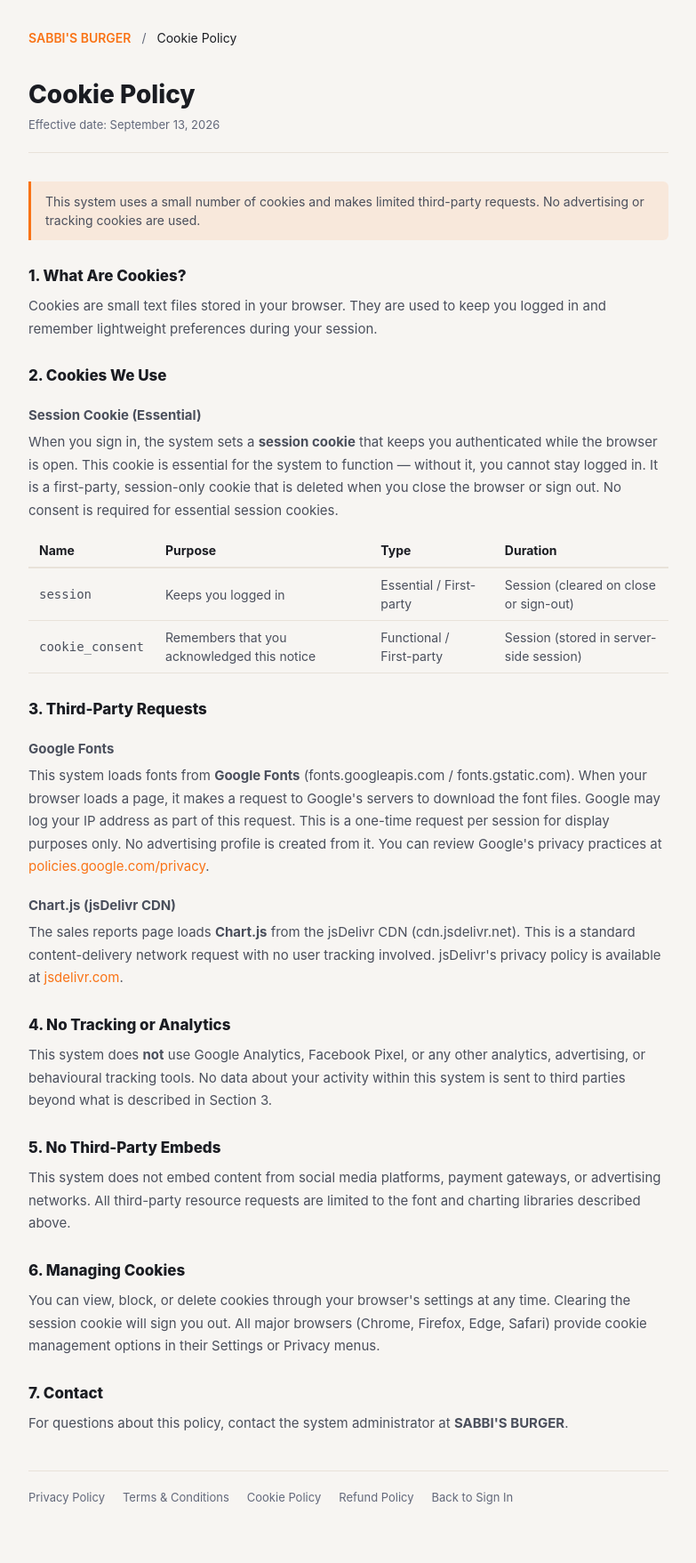
After one commit to Jerwinnnn/pos_sb, a Flask app: page /cookie-policy in a window 1280 px wide. The commit adds this page. Shown: the whole page at 89% size, without its empty margins (248-1031 px from the left). Run offline with Flask 3, Linux system fonts and the light colour scheme.

Commit message:
Added Compliance and Accessibility review

```diff
--- a/app.py
+++ b/app.py
@@ -546,6 +546,34 @@ def save_settings_route():
     flash('Settings saved! Refresh the page to see changes.', 'success')
     return redirect(url_for('settings_page'))
 
+# ── Legal / Policy pages ─────────────────────────────────
+
+@app.route('/privacy-policy')
+def privacy_policy():
+    partial = request.args.get('partial') == '1'
+    return render_template('legal/privacy_policy.html', partial=partial)
+
+@app.route('/terms')
+def terms():
+    partial = request.args.get('partial') == '1'
+    return render_template('legal/terms.html', partial=partial)
+
+@app.route('/cookie-policy')
+def cookie_policy():
+    partial = request.args.get('partial') == '1'
+    return render_template('legal/cookie_policy.html', partial=partial)
+
+@app.route('/refund-policy')
+def refund_policy():
+    partial = request.args.get('partial') == '1'
+    return render_template('legal/refund_policy.html', partial=partial)
+
+@app.route('/cookie-consent', methods=['POST'])
+def cookie_consent():
+    """Mark cookie notice as acknowledged (stores flag in session)."""
+    session['cookie_consent'] = True
+    return ('', 204)
+
 # ── Errors ────────────────────────────────────────────────
 
 @app.errorhandler(403)
--- a/settings.json
+++ b/settings.json
@@ -4,7 +4,7 @@
   "currency_symbol": "₱",
   "theme_color": "#F97316",
   "theme_preset": "orange",
-  "font": "nunito",
+  "font": "poppins",
   "logo_emoji": "🌮",
   "receipt_footer": "Thank you for your purchase!"
 }
--- a/static/css/base.css
+++ b/static/css/base.css
@@ -35,7 +35,7 @@
   /* Text on light */
   --text-dark: #1a1c22;
   --text-dark-2: #4a4f5c;
-  --text-dark-3: #8a8f9c;
+  --text-dark-3: #62687a; /* darkened from #8a8f9c for WCAG AA 4.5:1 on white */
 
   /* Text on dark */
   --text-light: #f0f2f8;
--- /dev/null
+++ b/static/js/policy_modal.js
@@ -0,0 +1,65 @@
+(function () {
+  function buildModal() {
+    if (document.getElementById('policy-modal')) return;
+    var wrap = document.createElement('div');
+    wrap.innerHTML =
+      '<div id="policy-modal" role="dialog" aria-modal="true" aria-labelledby="policy-modal-title"' +
+      '     style="display:none;position:fixed;inset:0;background:rgba(0,0,0,.55);z-index:10000;overflow-y:auto;padding:1.5rem">' +
+      '  <div style="background:#fff;border-radius:14px;width:100%;max-width:720px;margin:2rem auto;' +
+      '              box-shadow:0 20px 60px rgba(0,0,0,.3);overflow:hidden">' +
+      '    <div style="display:flex;align-items:center;justify-content:space-between;' +
+      '                padding:.875rem 1.25rem;border-bottom:1.5px solid #e8e2d9;' +
+      '                position:sticky;top:0;background:#fff;z-index:1">' +
+      '      <strong id="policy-modal-title" style="font-size:1rem;color:#1a1c22"></strong>' +
+      '      <button id="policy-modal-close" onclick="closePolicyModal()" aria-label="Close dialog"' +
+      '              style="background:none;border:none;cursor:pointer;font-size:1.125rem;' +
+      '                     color:#62687a;line-height:1;padding:.3rem .6rem;border-radius:6px">' +
+      '        &#x2715;' +
+      '      </button>' +
+      '    </div>' +
+      '    <div id="policy-modal-body" style="padding:1.5rem 1.75rem;max-height:72vh;overflow-y:auto"></div>' +
+      '  </div>' +
+      '</div>';
+    document.body.appendChild(wrap.firstElementChild);
+
+    document.getElementById('policy-modal').addEventListener('click', function (e) {
+      if (e.target === this) closePolicyModal();
+    });
+    document.addEventListener('keydown', function (e) {
+      if (e.key === 'Escape') closePolicyModal();
+    });
+  }
+
+  var _prevFocus = null;
+
+  window.openPolicyModal = function (url, title) {
+    buildModal();
+    _prevFocus = document.activeElement;
+
+    var modal   = document.getElementById('policy-modal');
+    var body    = document.getElementById('policy-modal-body');
+    var titleEl = document.getElementById('policy-modal-title');
+
+    titleEl.textContent = title;
+    body.innerHTML = '<p style="text-align:center;padding:3rem 1rem;color:#8a8f9c;font-size:.9rem">Loading…</p>';
+    modal.style.display = 'block';
+    document.body.style.overflow = 'hidden';
+    document.getElementById('policy-modal-close').focus();
+
+    var sep = url.indexOf('?') === -1 ? '?' : '&';
+    fetch(url + sep + 'partial=1')
+      .then(function (r) { return r.text(); })
+      .then(function (html) { body.innerHTML = html; body.scrollTop = 0; })
+      .catch(function () {
+        body.innerHTML = '<p style="color:#991b1b;padding:1rem">Failed to load content. Please try again.</p>';
+      });
+  };
+
+  window.closePolicyModal = function () {
+    var modal = document.getElementById('policy-modal');
+    if (!modal) return;
+    modal.style.display = 'none';
+    document.body.style.overflow = '';
+    if (_prevFocus) _prevFocus.focus();
+  };
+})();
--- /dev/null
+++ b/templates/legal/base_legal.html
@@ -0,0 +1,66 @@
+<!DOCTYPE html>
+<html lang="en">
+<head>
+  <meta charset="UTF-8"/>
+  <meta name="viewport" content="width=device-width, initial-scale=1.0"/>
+  <title>{% block title %}Legal{% endblock %} — {{ app_name }}</title>
+  <link rel="preconnect" href="https://fonts.googleapis.com">
+  <link rel="preconnect" href="https://fonts.gstatic.com" crossorigin>
+  <link rel="stylesheet" href="https://fonts.googleapis.com/css2?family={{ font_url }}&display=swap">
+  <link rel="stylesheet" href="{{ url_for('static', filename='css/base.css') }}">
+  <link rel="stylesheet" href="{{ url_for('theme_css') }}">
+  <style>
+    body { background: var(--menu-bg); }
+    .legal-wrap { max-width: 760px; margin: 0 auto; padding: 2rem 1.25rem 4rem; }
+    .legal-nav { display:flex; align-items:center; gap:.75rem; margin-bottom:2rem; font-size:.875rem; }
+    .legal-nav a { color: var(--brand); font-weight: 600; }
+    .legal-nav-sep { color: var(--text-dark-3); }
+    .legal-header { margin-bottom:2rem; padding-bottom:1.25rem; border-bottom:1.5px solid var(--menu-border); }
+    .legal-header h1 { font-size:1.75rem; font-weight:800; color:var(--text-dark); margin-bottom:.25rem; }
+    .legal-meta { font-size:.8125rem; color:var(--text-dark-3); }
+    .legal-body h2 { font-size:1.0625rem; font-weight:800; color:var(--text-dark); margin:1.75rem 0 .5rem; }
+    .legal-body h3 { font-size:.9375rem; font-weight:700; color:var(--text-dark-2); margin:1.25rem 0 .375rem; }
+    .legal-body p { font-size:.9375rem; color:var(--text-dark-2); line-height:1.7; margin-bottom:.875rem; }
+    .legal-body ul,.legal-body ol { padding-left:1.5rem; margin-bottom:.875rem; }
+    .legal-body li { font-size:.9375rem; color:var(--text-dark-2); line-height:1.7; margin-bottom:.3rem; }
+    .legal-body a { color: var(--brand); }
+    .legal-body table{width:100%;border-collapse:collapse;font-size:.875rem;margin-bottom:1rem}
+    .legal-body th{text-align:left;padding:.5rem .75rem;color:var(--text-dark);border-bottom:2px solid var(--menu-border)}
+    .legal-body td{padding:.5rem .75rem;color:var(--text-dark-2);border-bottom:1px solid var(--menu-border)}
+    .legal-highlight { background:var(--brand-dim); border-left:3px solid var(--brand);
+      border-radius:0 var(--r-sm) var(--r-sm) 0; padding:.75rem 1rem; margin-bottom:1rem;
+      font-size:.875rem; color:var(--text-dark-2); }
+    .legal-footer-links { display:flex; flex-wrap:wrap; gap:.5rem 1.25rem; margin-top:2.5rem;
+      padding-top:1.25rem; border-top:1.5px solid var(--menu-border); font-size:.8125rem; }
+    .legal-footer-links a { color:var(--text-dark-3); cursor:pointer; }
+    .legal-footer-links a:hover { color:var(--brand); }
+  </style>
+</head>
+<body>
+<div class="legal-wrap">
+  <nav class="legal-nav" aria-label="Breadcrumb">
+    <a href="{{ url_for('login') }}">{{ app_name }}</a>
+    <span class="legal-nav-sep" aria-hidden="true">/</span>
+    <span>{% block breadcrumb %}Legal{% endblock %}</span>
+  </nav>
+
+  <div class="legal-header">
+    <h1>{% block heading %}{% endblock %}</h1>
+    <p class="legal-meta">{% block meta %}Effective date: September 13, 2026{% endblock %}</p>
+  </div>
+
+  <div class="legal-body">
+    {% block content %}{% endblock %}
+  </div>
+
+  <div class="legal-footer-links">
+    <a onclick="openPolicyModal('{{ url_for('privacy_policy') }}','Privacy Policy')">Privacy Policy</a>
+    <a onclick="openPolicyModal('{{ url_for('terms') }}','Terms &amp; Conditions')">Terms &amp; Conditions</a>
+    <a onclick="openPolicyModal('{{ url_for('cookie_policy') }}','Cookie Policy')">Cookie Policy</a>
+    <a onclick="openPolicyModal('{{ url_for('refund_policy') }}','Refund Policy')">Refund Policy</a>
+    <a href="{{ url_for('login') }}">Back to Sign In</a>
+  </div>
+</div>
+<script src="{{ url_for('static', filename='js/policy_modal.js') }}"></script>
+</body>
+</html>
--- /dev/null
+++ b/templates/legal/cookie_policy.html
@@ -0,0 +1,62 @@
+{% extends "legal/base_partial.html" if partial else "legal/base_legal.html" %}
+{% block title %}Cookie Policy{% endblock %}
+{% block breadcrumb %}Cookie Policy{% endblock %}
+{% block heading %}Cookie Policy{% endblock %}
+{% block meta %}Effective date: September 13, 2026{% endblock %}
+
+{% block content %}
+<div class="legal-highlight">
+  This system uses a small number of cookies and makes limited third-party requests. No advertising or tracking cookies are used.
+</div>
+
+<h2>1. What Are Cookies?</h2>
+<p>Cookies are small text files stored in your browser. They are used to keep you logged in and remember lightweight preferences during your session.</p>
+
+<h2>2. Cookies We Use</h2>
+<h3>Session Cookie (Essential)</h3>
+<p>When you sign in, the system sets a <strong>session cookie</strong> that keeps you authenticated while the browser is open. This cookie is essential for the system to function — without it, you cannot stay logged in. It is a first-party, session-only cookie that is deleted when you close the browser or sign out. No consent is required for essential session cookies.</p>
+
+<table style="width:100%;border-collapse:collapse;font-size:.875rem;margin-bottom:1rem">
+  <thead>
+    <tr style="border-bottom:2px solid var(--menu-border)">
+      <th style="text-align:left;padding:.5rem .75rem;color:var(--text-dark)">Name</th>
+      <th style="text-align:left;padding:.5rem .75rem;color:var(--text-dark)">Purpose</th>
+      <th style="text-align:left;padding:.5rem .75rem;color:var(--text-dark)">Type</th>
+      <th style="text-align:left;padding:.5rem .75rem;color:var(--text-dark)">Duration</th>
+    </tr>
+  </thead>
+  <tbody>
+    <tr style="border-bottom:1px solid var(--menu-border)">
+      <td style="padding:.5rem .75rem;color:var(--text-dark-2);font-family:monospace">session</td>
+      <td style="padding:.5rem .75rem;color:var(--text-dark-2)">Keeps you logged in</td>
+      <td style="padding:.5rem .75rem;color:var(--text-dark-2)">Essential / First-party</td>
+      <td style="padding:.5rem .75rem;color:var(--text-dark-2)">Session (cleared on close or sign-out)</td>
+    </tr>
+    <tr style="border-bottom:1px solid var(--menu-border)">
+      <td style="padding:.5rem .75rem;color:var(--text-dark-2);font-family:monospace">cookie_consent</td>
+      <td style="padding:.5rem .75rem;color:var(--text-dark-2)">Remembers that you acknowledged this notice</td>
+      <td style="padding:.5rem .75rem;color:var(--text-dark-2)">Functional / First-party</td>
+      <td style="padding:.5rem .75rem;color:var(--text-dark-2)">Session (stored in server-side session)</td>
+    </tr>
+  </tbody>
+</table>
+
+<h2>3. Third-Party Requests</h2>
+<h3>Google Fonts</h3>
+<p>This system loads fonts from <strong>Google Fonts</strong> (fonts.googleapis.com / fonts.gstatic.com). When your browser loads a page, it makes a request to Google's servers to download the font files. Google may log your IP address as part of this request. This is a one-time request per session for display purposes only. No advertising profile is created from it. You can review Google's privacy practices at <a href="https://policies.google.com/privacy" target="_blank" rel="noopener noreferrer">policies.google.com/privacy</a>.</p>
+
+<h3>Chart.js (jsDelivr CDN)</h3>
+<p>The sales reports page loads <strong>Chart.js</strong> from the jsDelivr CDN (cdn.jsdelivr.net). This is a standard content-delivery network request with no user tracking involved. jsDelivr's privacy policy is available at <a href="https://www.jsdelivr.com/privacy-policy-jsdelivr-net" target="_blank" rel="noopener noreferrer">jsdelivr.com</a>.</p>
+
+<h2>4. No Tracking or Analytics</h2>
+<p>This system does <strong>not</strong> use Google Analytics, Facebook Pixel, or any other analytics, advertising, or behavioural tracking tools. No data about your activity within this system is sent to third parties beyond what is described in Section 3.</p>
+
+<h2>5. No Third-Party Embeds</h2>
+<p>This system does not embed content from social media platforms, payment gateways, or advertising networks. All third-party resource requests are limited to the font and charting libraries described above.</p>
+
+<h2>6. Managing Cookies</h2>
+<p>You can view, block, or delete cookies through your browser's settings at any time. Clearing the session cookie will sign you out. All major browsers (Chrome, Firefox, Edge, Safari) provide cookie management options in their Settings or Privacy menus.</p>
+
+<h2>7. Contact</h2>
+<p>For questions about this policy, contact the system administrator at <strong>{{ app_name }}</strong>.</p>
+{% endblock %}
```
Also changed, not shown: other parts of static/css/base.css (+11 -11 lines), templates/admin/base_admin.html (+8 -1 lines), templates/admin/users.html (+19 -19 lines), templates/auth/login.html (+36 -1 lines), templates/legal/base_partial.html (added, +15 -0 lines), templates/legal/privacy_policy.html (added, +69 -0 lines), templates/legal/refund_policy.html (added, +46 -0 lines), templates/legal/terms.html (added, +52 -0 lines), templates/pos/index.html (+13 -13 lines), pos.db.
